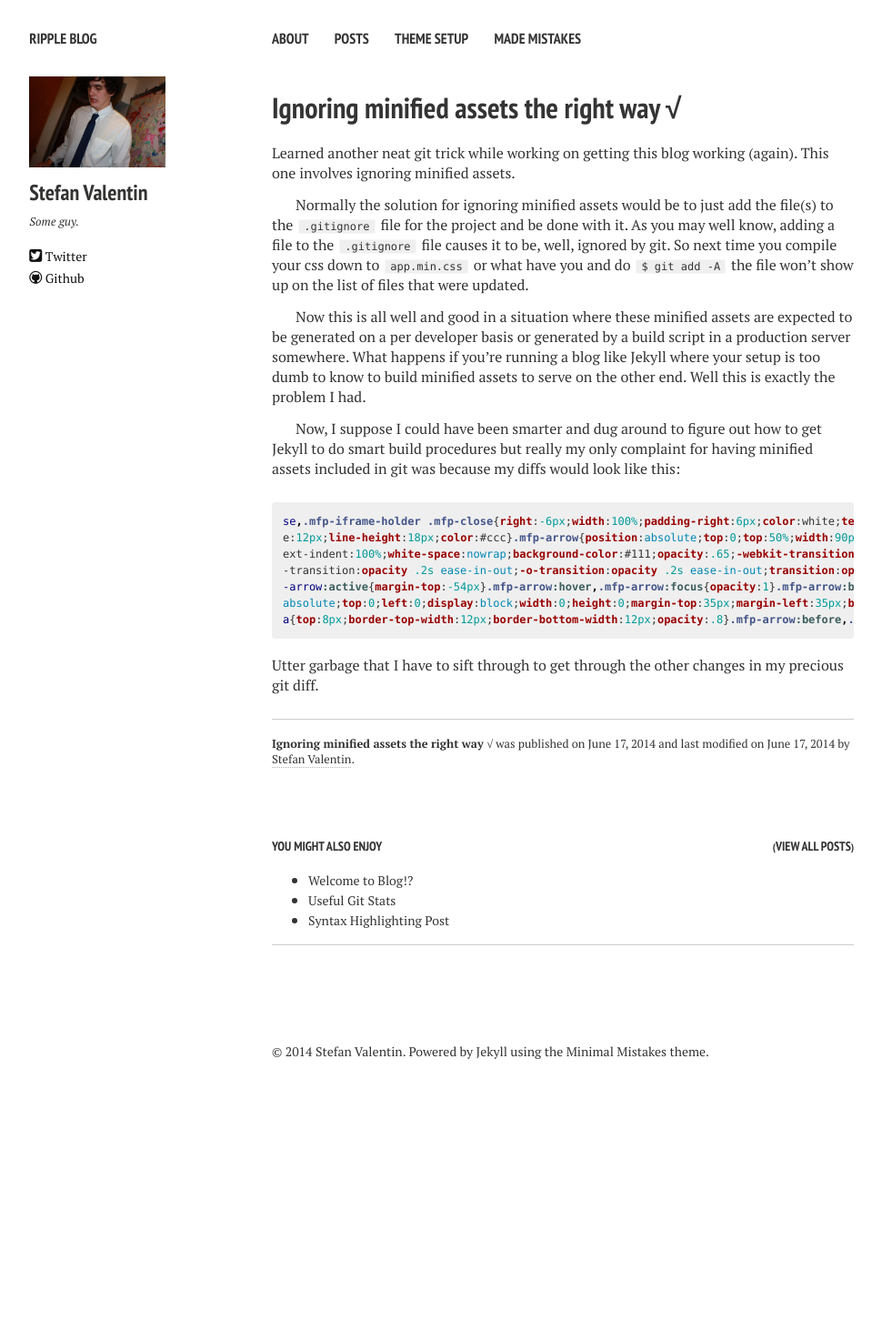
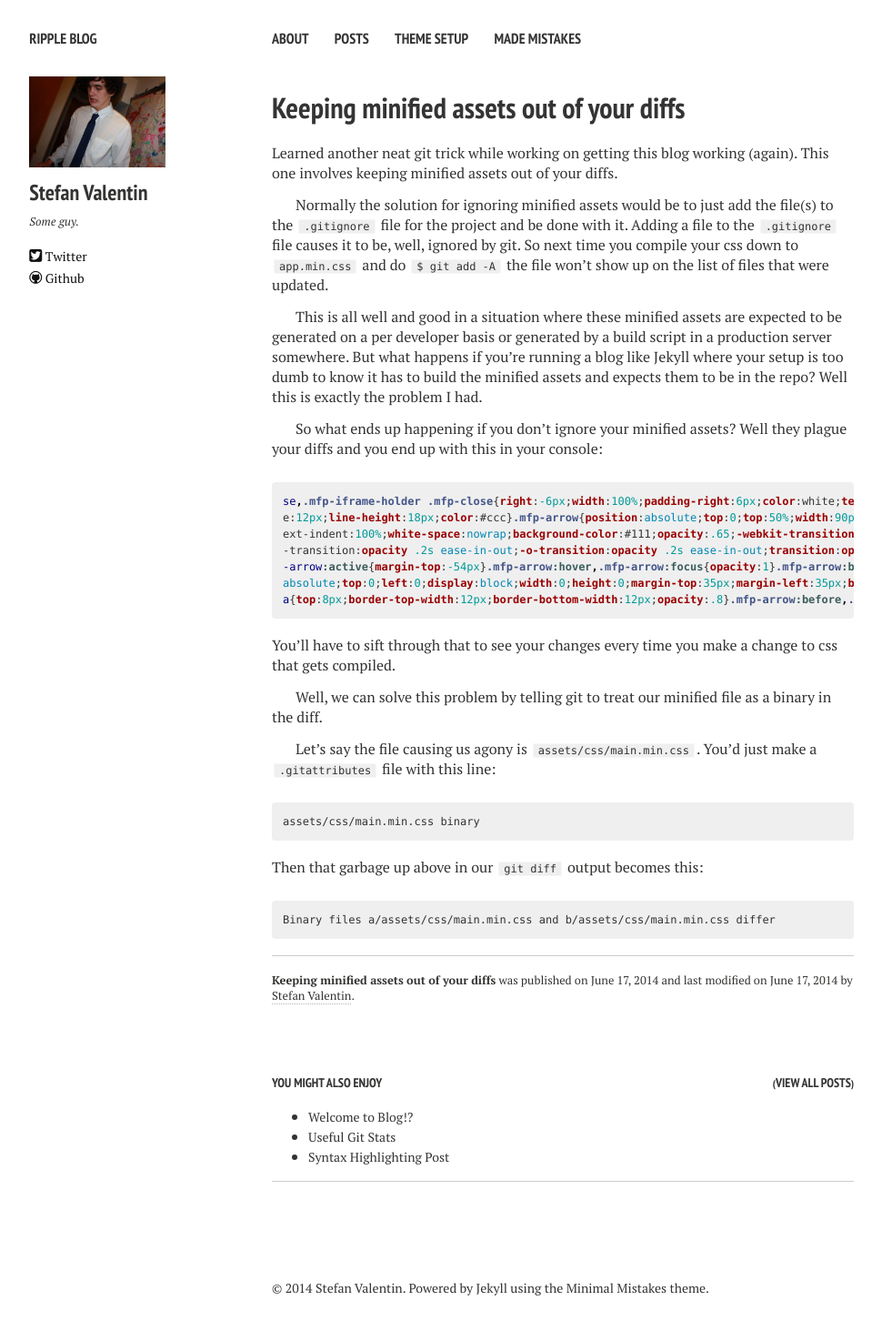
Before and after one commit to trash/trash.github.io, a Jekyll site: the page built from _posts/2014-06-17-ignoring-minified-the-right-way.md, in a window 1280 px wide. Shown: the whole page at 91% size, without its empty margins (21-991 px from the left). Built offline with Jekyll 4.4.1, drawn with Linux system fonts in a browser that asks for light colours; nearby versions of some CDN libraries; before the commit the page ends 1214 px from its top, so only the background shows below that.

Commit message:
Working on blog post

```diff
--- a/_posts/2014-06-17-ignoring-minified-the-right-way.md
+++ b/_posts/2014-06-17-ignoring-minified-the-right-way.md
@@ -1,6 +1,6 @@
 ---
 layout: post
-title: "Ignoring minified assets the right way √"
+title: "Keeping minified assets out of your diffs"
 modified: 2014-06-17 20:51:30 -0500
 categories: code
 tags: [code, git, tricks]
@@ -12,19 +12,18 @@ comments:
 share:
 ---
 
-Learned another neat git trick while working on getting this blog working (again). This one involves ignoring minified assets.
+Learned another neat git trick while working on getting this blog working (again). This one involves keeping minified assets out of your diffs.
 
 Normally the solution for ignoring minified assets would be to just add the file(s) to the `.gitignore` file for the project and be done with it.
-As you may well know, adding a file to the `.gitignore` file causes it to be, well, ignored by git. So next time you compile your css down to
-`app.min.css` or what have you and do `$ git add -A` the file won't show up on the list of files that were updated.
+Adding a file to the `.gitignore` file causes it to be, well, ignored by git. So next time you compile your css down to
+`app.min.css` and do `$ git add -A` the file won't show up on the list of files that were updated.
 
-Now this is all well and good in a situation where these minified assets are expected to be generated on a per developer basis or
-generated by a build script in a production server somewhere. What happens if you're running a blog like Jekyll where your setup
-is too dumb to know to build minified assets to serve on the other end. Well this is exactly the problem I had.
+This is all well and good in a situation where these minified assets are expected to be generated on a per developer basis or
+generated by a build script in a production server somewhere. But what happens if you're running a blog like Jekyll where your setup
+is too dumb to know it has to build the minified assets and expects them to be in the repo? Well this is exactly the problem I had.
 
-Now, I suppose I could have been smarter and dug around to figure out how to get Jekyll to do smart build procedures but really
-my only complaint for having minified assets included in git was because my diffs would look like this:
 
+So what ends up happening if you don't ignore your minified assets? Well they plague your diffs and you end up with this in your console:
 {% highlight css %}
 se,.mfp-iframe-holder .mfp-close{right:-6px;width:100%;padding-right:6px;color:white;text-align:right}.mfp-counter{position:absolute;top:0;right:0;font-siz
 e:12px;line-height:18px;color:#ccc}.mfp-arrow{position:absolute;top:0;top:50%;width:90px;height:110px;padding:0;margin:0;margin-top:-55px;overflow:hidden;t
@@ -36,4 +35,17 @@ a{top:8px;border-top-width:12px;border-bottom-width:12px;opacity:.8}.mfp-arrow:b
 {% endhighlight %}
 
 
-Utter garbage that I have to sift through to get through the other changes in my precious git diff.
+You'll have to sift through that to see your changes every time you make a change to css that gets compiled.
+
+Well, we can solve this problem by telling git to treat our minified file as a binary in the diff.
+
+Let's say the file causing us agony is `assets/css/main.min.css`. You'd just make a `.gitattributes` file with this line:
+
+{% highlight bash %}
+assets/css/main.min.css binary
+{% endhighlight %}
+
+Then that garbage up above in our `git diff` output becomes this:
+{% highlight bash %}
+Binary files a/assets/css/main.min.css and b/assets/css/main.min.css differ
+{% endhighlight %}
--- a/assets/less/blog.less
+++ b/assets/less/blog.less
@@ -1,4 +1,4 @@
 .me {
 	width: 25%;
-	color: black;
+	color: blue;
 }
```
Also changed, not shown: assets/css/main.min.css, 1 other file.
